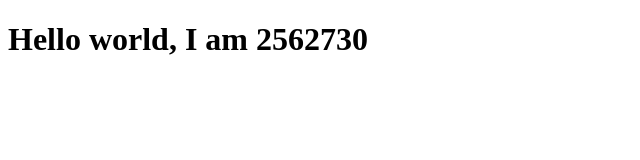
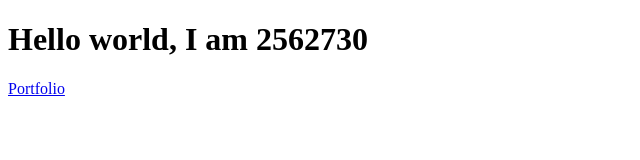
Before and after one commit to mivuyolm/Lab1, a plain HTML site: page index.html in a window 1280 px wide. Shown: the full height of the page, 0-640 px from the left. Drawn offline with Linux system fonts and the light colour scheme.

Commit message:
Created a portfolio

```diff
--- a/index.html
+++ b/index.html
@@ -7,5 +7,6 @@
 </head>
 <body>
     <h1>Hello world, I am 2562730</h1>
+    <a href="2562730-lab2.html">Portfolio</a>
 </body>
 </html>
```
